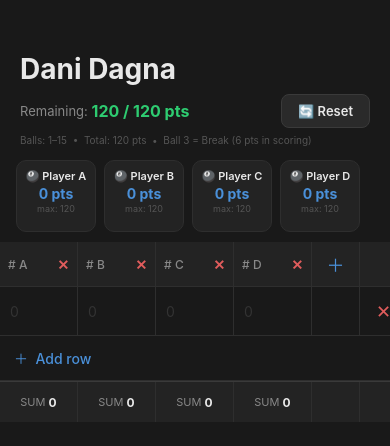
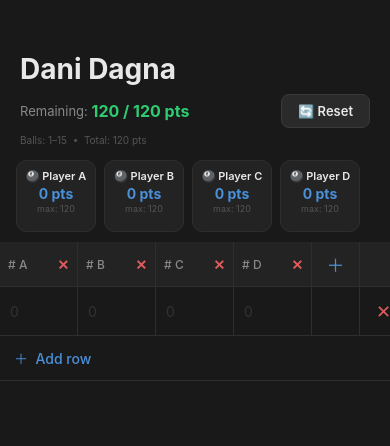
Before and after one commit to Mikiyaslenjisa/DaniDagna, a React Native app: screen / in a window 390 px wide. Shown: the top 446 px of the page. Built offline with nearby package versions, Linux system fonts and the light colour scheme.

Commit message:
Update App.js

```diff
--- a/App.js
+++ b/App.js
@@ -36,98 +36,67 @@ export default function App() {
 
   const remaining = (currentRows) => TOTAL - totalScored(currentRows);
 
-  // Core elimination + winner logic
-  const checkElimination = (currentRows, currentCols, currentEliminated) => {
-    const rem = TOTAL - currentCols.reduce((acc, c) => acc + getSum(c, currentRows), 0);
-    const activeCols = currentCols.filter(c => !currentEliminated.includes(c));
+  useEffect(() => {
+    if (winner) return;
+    const rem = remaining(rows);
+    const activeCols = cols.filter(c => !eliminated.includes(c));
+    if (activeCols.length === 0) return;
 
-    if (activeCols.length === 0) return { newEliminated: currentEliminated, msg: '', win: '' };
-
-    const scores = activeCols.map(c => ({ col: c, score: getSum(c, currentRows) }));
+    const scores = activeCols.map(c => ({ col: c, score: getSum(c, rows) }));
     const maxScore = Math.max(...scores.map(s => s.score));
 
-    // A player is eliminated only if their score + ALL remaining pts < the current highest score
-    // meaning they CANNOT beat the leader even in the best case
     const newlyEliminated = scores
       .filter(s => s.score + rem < maxScore)
       .map(s => s.col);
 
-    const allEliminated = [...new Set([...currentEliminated, ...newlyEliminated])];
-    const stillActive = currentCols.filter(c => !allEliminated.includes(c));
-
-    let msg = '';
-    let win = '';
+    const allEliminated = [...new Set([...eliminated, ...newlyEliminated])];
+    const stillActive = cols.filter(c => !allEliminated.includes(c));
 
     if (newlyEliminated.length > 0) {
-      const outNames = newlyEliminated.join(', ');
+      setEliminated(allEliminated);
       if (stillActive.length === 1) {
-        win = stillActive[0];
-        msg = '';
-      } else if (stillActive.length > 1) {
+        const winScore = getSum(stillActive[0], rows);
+        setWinner(stillActive[0]);
+        setNotification(`🏆 Player ${stillActive[0]} WINS with ${winScore} pts!`);
+        return;
+      } else {
+        const outNames = newlyEliminated.join(', ');
         const leftNames = stillActive.join(' & ');
-        msg = `❌ Player ${outNames} ${newlyEliminated.length > 1 ? 'are' : 'is'} out!\n✅ Player ${leftNames} still in the game!`;
+        setNotification(`❌ Player ${outNames} ${newlyEliminated.length > 1 ? 'are' : 'is'} out!\n✅ Player ${leftNames} still in the game!`);
       }
     }
 
-    // If remaining = 0, find winner by highest score
-    if (rem === 0 && !win) {
-      const activeScores = stillActive.map(c => ({ col: c, score: getSum(c, currentRows) }));
+    if (rem === 0 && !winner) {
+      const activeScores = stillActive.map(c => ({ col: c, score: getSum(c, rows) }));
       const topScore = Math.max(...activeScores.map(s => s.score));
       const topPlayers = activeScores.filter(s => s.score === topScore);
       if (topPlayers.length === 1) {
-        win = topPlayers[0].col;
+        setWinner(topPlayers[0].col);
+        setNotification(`🏆 Player ${topPlayers[0].col} WINS with ${topScore} pts!`);
       } else {
-        // Tie
-        msg = `🤝 Tie! Players ${topPlayers.map(s => s.col).join(' & ')} drew with ${topScore} pts!`;
+        setNotification(`🤝 Tie! Players ${topPlayers.map(s => s.col).join(' & ')} with ${topScore} pts!`);
       }
     }
-
-    return { newEliminated: allEliminated, msg, win };
-  };
-
-  useEffect(() => {
-    if (winner) return; // game already over
-    const { newEliminated, msg, win } = checkElimination(rows, cols, eliminated);
-
-    if (win) {
-      const winScore = getSum(win, rows);
-      setWinner(win);
-      setEliminated(newEliminated);
-      setNotification(`🏆 Player ${win} WINS with ${winScore} pts!`);
-      return;
-    }
-
-    if (JSON.stringify(newEliminated) !== JSON.stringify(eliminated)) {
-      setEliminated(newEliminated);
-    }
-    if (msg) setNotification(msg);
   }, [rows]);
 
   const updateCell = (rowIdx, col, value) => {
     const safe = value.replace(/[^0-9]/g, '');
-
     if (safe === '') {
       setRows(rows.map((r, i) => i === rowIdx ? { ...r, [col]: '' } : r));
       return;
     }
-
     const num = parseInt(safe);
-
     if (num > MAX_BALL) {
       Alert.alert('Invalid!', `Maximum ball number is ${MAX_BALL}`);
       return;
     }
-
     const oldVal = parseFloat(rows[rowIdx][col]) || 0;
-    const currentTotal = totalScored(rows);
-    const newTotal = currentTotal - oldVal + num;
-
+    const newTotal = totalScored(rows) - oldVal + num;
     if (newTotal > TOTAL) {
-      const canAdd = TOTAL - currentTotal + oldVal;
+      const canAdd = TOTAL - totalScored(rows) + oldVal;
       Alert.alert('Exceeds 120!', `Only ${canAdd} point${canAdd === 1 ? '' : 's'} remaining!`);
       return;
     }
-
     setRows(rows.map((r, i) => i === rowIdx ? { ...r, [col]: safe } : r));
   };
 
@@ -196,7 +165,6 @@ export default function App() {
     >
       <StatusBar barStyle="light-content" backgroundColor="#191919" />
 
-      {/* Header */}
       <View style={styles.header}>
         {editingTitle ? (
           <TextInput
@@ -204,7 +172,8 @@ export default function App() {
             value={title}
             onChangeText={setTitle}
             onBlur={() => setEditingTitle(false)}
-            autoFocus selectTextOnFocus
+            autoFocus
+            selectTextOnFocus
           />
         ) : (
           <TouchableOpacity onPress={() => setEditingTitle(true)}>
@@ -222,10 +191,9 @@ export default function App() {
             <Text style={styles.resetText}>🔄 Reset</Text>
           </TouchableOpacity>
         </View>
-        <Text style={styles.ruleText}>Balls: 1–15  •  Total: 120 pts  •  Ball 3 = Break (6 pts in scoring)</Text>
+        <Text style={styles.ruleText}>Balls: 1–15  •  Total: 120 pts</Text>
       </View>
 
-      {/* Notification banner */}
       {notification ? (
         <View style={[styles.notifBox, winner && styles.winnerBox]}>
           <Text style={[styles.notifText, winner && styles.winnerText]}>{notification}</Text>
@@ -235,26 +203,14 @@ export default function App() {
         </View>
       ) : null}
 
-      {/* Game over bar */}
-      {rem === 0 && !winner ? (
-        <View style={styles.gameOverBox}>
-          <Text style={styles.gameOverText}>🏁 All 120 points used!</Text>
-        </View>
-      ) : null}
-
-      {/* Player status row */}
       <ScrollView horizontal showsHorizontalScrollIndicator={false} style={styles.statusScroll}>
         <View style={styles.statusRow}>
-          {cols.map((col, idx) => {
+          {cols.map(col => {
             const score = getSum(col, rows);
             const isOut = eliminated.includes(col);
             const isWin = winner === col;
             return (
-              <View key={col} style={[
-                styles.statusCard,
-                isOut && styles.statusCardOut,
-                isWin && styles.statusCardWin,
-              ]}>
+              <View key={col} style={[styles.statusCard, isOut && styles.statusCardOut, isWin && styles.statusCardWin]}>
                 <Text style={[styles.statusName, isOut && styles.statusNameOut, isWin && styles.statusNameWin]}>
                   {isWin ? '🏆 ' : isOut ? '❌ ' : '🎱 '}Player {col}
                 </Text>
@@ -270,46 +226,30 @@ export default function App() {
         </View>
       </ScrollView>
 
-      {/* Table */}
       <ScrollView style={styles.scrollArea} keyboardShouldPersistTaps="handled">
         <ScrollView horizontal showsHorizontalScrollIndicator={false}>
           <View>
-            {/* Column headers */}
             <View style={styles.colHeaderRow}>
               {cols.map(col => (
-                <View key={col} style={[
-                  styles.colHeaderCell, { width: COL_W },
-                  eliminated.includes(col) && styles.eliminatedCol
-                ]}>
+                <View key={col} style={[styles.colHeaderCell, { width: COL_W }, eliminated.includes(col) && styles.eliminatedCol]}>
                   <Text style={[styles.headerText, eliminated.includes(col) && styles.eliminatedText]}>
                     {eliminated.includes(col) ? '❌' : winner === col ? '🏆' : '#'} {col}
                   </Text>
-                  <TouchableOpacity
-                    onPress={() => deleteCol(col)}
-                    activeOpacity={0.7}
-                    hitSlop={{ top: 10, bottom: 10, left: 10, right: 10 }}
-                  >
+                  <TouchableOpacity onPress={() => deleteCol(col)} activeOpacity={0.7} hitSlop={{ top: 10, bottom: 10, left: 10, right: 10 }}>
                     <Text style={styles.colDeleteText}>✕</Text>
                   </TouchableOpacity>
                 </View>
               ))}
-              <TouchableOpacity
-                style={[styles.colHeaderCell, { width: 48, justifyContent: 'center', alignItems: 'center' }]}
-                onPress={addCol} activeOpacity={0.7}
-              >
+              <TouchableOpacity style={[styles.colHeaderCell, { width: 48, justifyContent: 'center', alignItems: 'center' }]} onPress={addCol} activeOpacity={0.7}>
                 <Text style={styles.addColText}>＋</Text>
               </TouchableOpacity>
               <View style={[styles.colHeaderCell, { width: 48 }]} />
             </View>
 
-            {/* Data rows */}
             {rows.map((row, rowIdx) => (
               <View key={rowIdx} style={styles.dataRow}>
                 {cols.map(col => (
-                  <View key={col} style={[
-                    styles.cell, { width: COL_W },
-                    eliminated.includes(col) && styles.eliminatedCellBg
-                  ]}>
+                  <View key={col} style={[styles.cell, { width: COL_W }, eliminated.includes(col) && styles.eliminatedCellBg]}>
                     <TextInput
                       style={[styles.cellInput, eliminated.includes(col) && styles.eliminatedCellText]}
                       value={row[col]}
@@ -336,33 +276,9 @@ export default function App() {
               </View>
             ))}
 
-            {/* Add row */}
             <TouchableOpacity style={styles.addRow} onPress={addRow} activeOpacity={0.7}>
               <Text style={styles.addRowText}>＋  Add row</Text>
             </TouchableOpacity>
-
-            {/* SUM footer */}
-            <View style={styles.sumRow}>
-              {cols.map(col => {
-                const s = getSum(col, rows);
-                return (
-                  <View key={col} style={[
-                    styles.cell, styles.sumCell, { width: COL_W },
-                    eliminated.includes(col) && styles.eliminatedCellBg,
-                    winner === col && styles.winnerSumCell,
-                  ]}>
-                    <Text style={styles.sumLabel}>SUM </Text>
-                    <Text style={[
-                      styles.sumVal,
-                      eliminated.includes(col) && styles.eliminatedCellText,
-                      winner === col && { color: '#f39c12' },
-                    ]}>{s}</Text>
-                  </View>
-                );
-              })}
-              <View style={[styles.cell, styles.sumCell, { width: 48 }]} />
-              <View style={[styles.cell, styles.sumCell, { width: 48 }]} />
-            </View>
           </View>
         </ScrollView>
       </ScrollView>
@@ -383,42 +299,23 @@ const styles = StyleSheet.create({
   root: { flex: 1, backgroundColor: BG },
   header: { paddingTop: 52, paddingHorizontal: 20, paddingBottom: 10, backgroundColor: BG },
   title: { fontSize: 28, fontWeight: '700', color: TEXT, marginBottom: 8 },
-  titleInput: {
-    fontSize: 28, fontWeight: '700', color: TEXT,
-    borderBottomWidth: 1.5, borderBottomColor: ACCENT, paddingBottom: 2, marginBottom: 8,
-  },
+  titleInput: { fontSize: 28, fontWeight: '700', color: TEXT, borderBottomWidth: 1.5, borderBottomColor: ACCENT, paddingBottom: 2, marginBottom: 8 },
   headerRow2: { flexDirection: 'row', alignItems: 'center', justifyContent: 'space-between', marginBottom: 4 },
   remainingBox: { flexDirection: 'row', alignItems: 'center' },
   remainingLabel: { color: MUTED, fontSize: 13 },
   remainingVal: { color: '#2ecc71', fontSize: 16, fontWeight: '700' },
-  resetBtn: {
-    backgroundColor: '#2a2a2a', borderRadius: 8,
-    paddingVertical: 8, paddingHorizontal: 16,
-    borderWidth: 1, borderColor: '#3a3a3a',
-  },
+  resetBtn: { backgroundColor: '#2a2a2a', borderRadius: 8, paddingVertical: 8, paddingHorizontal: 16, borderWidth: 1, borderColor: '#3a3a3a' },
   resetText: { color: TEXT, fontSize: 13, fontWeight: '600' },
   ruleText: { color: '#555', fontSize: 10, marginTop: 2 },
-  notifBox: {
-    backgroundColor: '#0d1f2b', borderLeftWidth: 4, borderLeftColor: ACCENT,
-    marginHorizontal: 16, marginBottom: 6, borderRadius: 8,
-    padding: 12, flexDirection: 'row', alignItems: 'flex-start',
-  },
+  notifBox: { backgroundColor: '#0d1f2b', borderLeftWidth: 4, borderLeftColor: ACCENT, marginHorizontal: 16, marginBottom: 6, borderRadius: 8, padding: 12, flexDirection: 'row', alignItems: 'flex-start' },
   winnerBox: { backgroundColor: '#2b1f00', borderLeftColor: '#f39c12' },
   notifText: { color: ACCENT, fontSize: 14, fontWeight: '600', flex: 1, lineHeight: 22 },
   winnerText: { color: '#f39c12', fontSize: 16 },
   notifCloseBtn: { padding: 4, marginLeft: 8 },
   notifClose: { color: MUTED, fontSize: 16 },
-  gameOverBox: {
-    backgroundColor: '#2b0d0d', borderLeftWidth: 4, borderLeftColor: NEGATIVE,
-    marginHorizontal: 16, marginBottom: 6, borderRadius: 8, padding: 10,
-  },
-  gameOverText: { color: NEGATIVE, fontSize: 13, fontWeight: '600' },
   statusScroll: { maxHeight: 80, marginHorizontal: 16, marginBottom: 6 },
   statusRow: { flexDirection: 'row', gap: 8, paddingVertical: 4 },
-  statusCard: {
-    backgroundColor: SURFACE, borderRadius: 10, padding: 8,
-    minWidth: 80, alignItems: 'center', borderWidth: 0.5, borderColor: BORDER,
-  },
+  statusCard: { backgroundColor: SURFACE, borderRadius: 10, padding: 8, minWidth: 80, alignItems: 'center', borderWidth: 0.5, borderColor: BORDER },
   statusCardOut: { backgroundColor: '#161616', borderColor: '#2a2a2a', opacity: 0.5 },
   statusCardWin: { backgroundColor: '#2b1f00', borderColor: '#f39c12', borderWidth: 1.5 },
   statusName: { color: TEXT, fontSize: 11, fontWeight: '600' },
@@ -429,10 +326,7 @@ const styles = StyleSheet.create({
   statusMax: { color: '#555', fontSize: 9, marginTop: 1 },
   scrollArea: { flex: 1 },
   colHeaderRow: { flexDirection: 'row', backgroundColor: SURFACE, borderBottomWidth: 0.5, borderBottomColor: BORDER },
-  colHeaderCell: {
-    borderRightWidth: 0.5, borderRightColor: BORDER, height: 44,
-    flexDirection: 'row', alignItems: 'center', justifyContent: 'space-between', paddingHorizontal: 8,
-  },
+  colHeaderCell: { borderRightWidth: 0.5, borderRightColor: BORDER, height: 44, flexDirection: 'row', alignItems: 'center', justifyContent: 'space-between', paddingHorizontal: 8 },
   headerText: { color: MUTED, fontSize: 12, fontWeight: '500' },
   colDeleteText: { color: NEGATIVE, fontSize: 14, fontWeight: '700' },
   addColText: { color: ACCENT, fontSize: 18 },
@@ -447,9 +341,4 @@ const styles = StyleSheet.create({
   trashIcon: { fontSize: 18, color: NEGATIVE },
   addRow: { paddingVertical: 12, paddingHorizontal: 14, borderBottomWidth: 0.5, borderBottomColor: BORDER },
   addRowText: { color: ACCENT, fontSize: 14, fontWeight: '500' },
-  sumRow: { flexDirection: 'row', borderTopWidth: 1, borderTopColor: '#3a3a3a', backgroundColor: SURFACE },
-  sumCell: { flexDirection: 'row', alignItems: 'center', paddingHorizontal: 8, height: 40 },
-  winnerSumCell: { backgroundColor: '#2b1f00' },
-  sumLabel: { color: MUTED, fontSize: 11 },
-  sumVal: { color: TEXT, fontSize: 12, fontWeight: '700' },
 });
```
